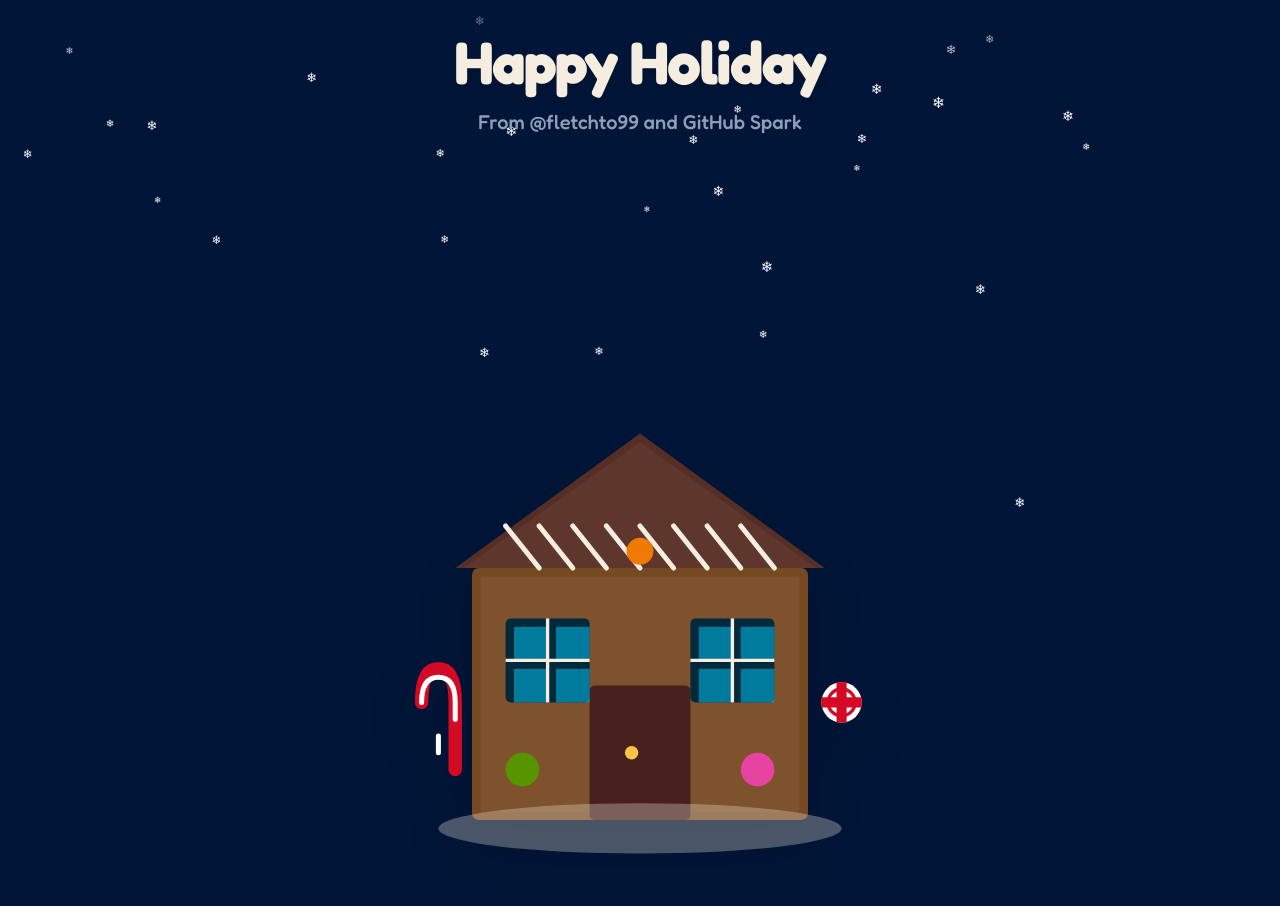
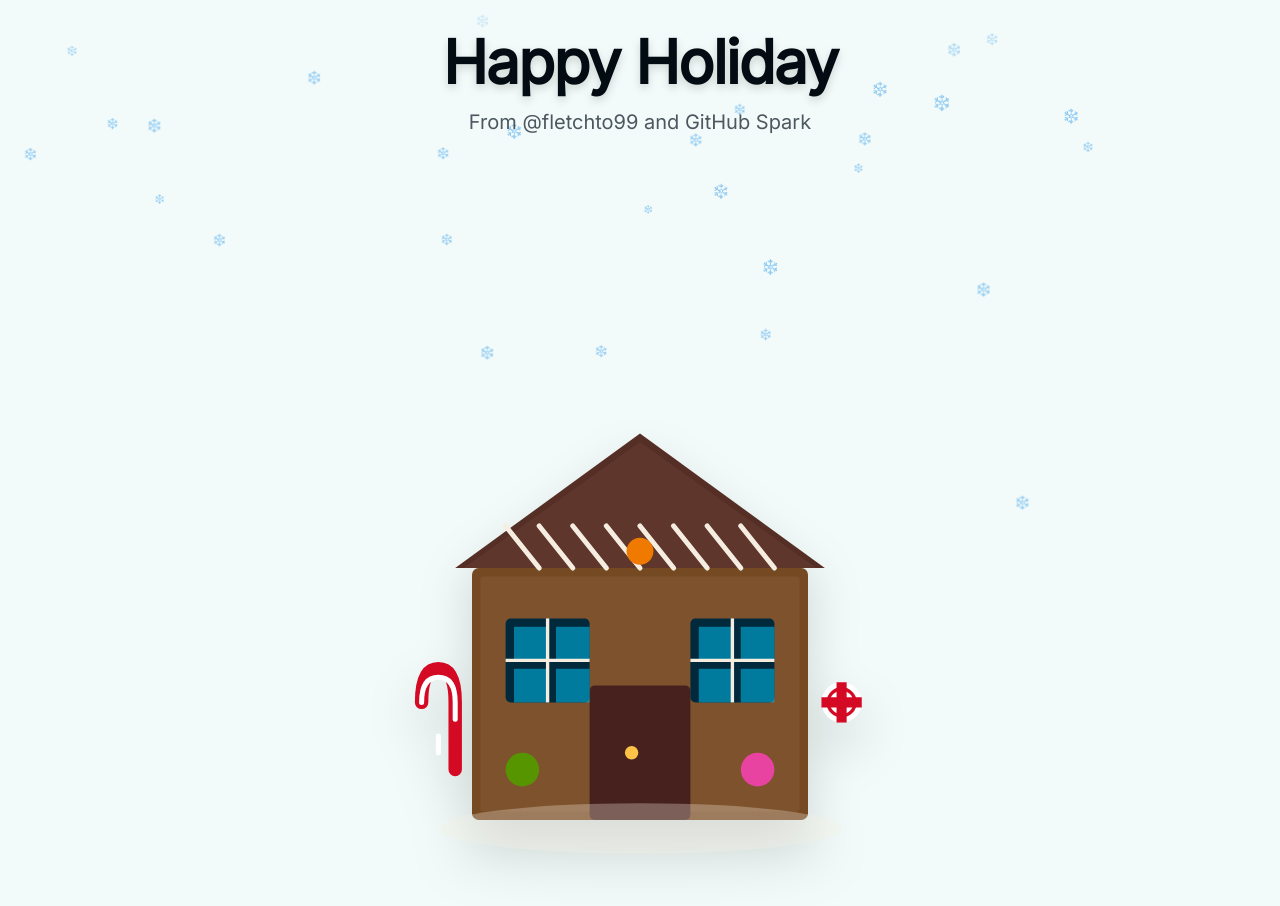
Before and after one commit to fletchto99/gingerbread-house, a React (Vite) app: page / in a window 1280 px wide. Shown: the top 906 px of the page. Built offline with nearby package versions, Linux system fonts and the light colour scheme.

Commit message:
Edited Spark

```diff
--- a/index.html
+++ b/index.html
@@ -7,7 +7,7 @@
     <title>Gingerbread House</title>
     <link rel="preconnect" href="https://fonts.googleapis.com">
     <link rel="preconnect" href="https://fonts.gstatic.com" crossorigin>
-    <link href="https://fonts.googleapis.com/css2?family=Fredoka:wght@400;500;700&family=Covered+By+Your+Grace&display=swap" rel="stylesheet">
+    <link rel="stylesheet" href="https://fonts.googleapis.com/css2?family=Inter&family=Lora&family=JetBrains+Mono&display=swap">
     <link href="/src/main.css" rel="stylesheet" />
 </head>
 
--- a/src/index.css
+++ b/src/index.css
@@ -7,31 +7,53 @@
   }
 
   body {
-    font-family: 'Fredoka', sans-serif;
+    font-family: var(--font-sans), ui-sans-serif, system-ui, -apple-system, BlinkMacSystemFont, 'Segoe UI', Roboto, 'Helvetica Neue', Arial, 'Noto Sans', sans-serif, 'Apple Color Emoji', 'Segoe UI Emoji', 'Segoe UI Symbol', 'Noto Color Emoji';
   }
 }
 
 :root {
-  --background: oklch(0.20 0.08 250);
-  --foreground: oklch(0.95 0.02 85);
-  --card: oklch(0.25 0.06 250);
-  --card-foreground: oklch(0.95 0.02 85);
-  --popover: oklch(0.25 0.06 250);
-  --popover-foreground: oklch(0.95 0.02 85);
-  --primary: oklch(0.45 0.08 60);
-  --primary-foreground: oklch(1 0 0);
-  --secondary: oklch(0.95 0.02 85);
-  --secondary-foreground: oklch(0.25 0.04 55);
-  --muted: oklch(0.30 0.06 250);
-  --muted-foreground: oklch(0.70 0.04 250);
-  --accent: oklch(0.55 0.22 25);
-  --accent-foreground: oklch(1 0 0);
-  --destructive: oklch(0.55 0.22 25);
-  --destructive-foreground: oklch(1 0 0);
-  --border: oklch(0.35 0.06 250);
-  --input: oklch(0.35 0.06 250);
-  --ring: oklch(0.55 0.22 25);
+  --background: oklch(0.98 0.01 180);
+  --foreground: oklch(0.15 0.02 240);
+  --card: oklch(0.99 0.005 180);
+  --card-foreground: oklch(0.15 0.02 240);
+  --popover: oklch(1.00 0 0);
+  --popover-foreground: oklch(0.15 0.02 240);
+  --primary: oklch(0.65 0.20 160);
+  --primary-foreground: oklch(0.98 0.01 180);
+  --secondary: oklch(0.92 0.08 200);
+  --secondary-foreground: oklch(0.20 0.05 240);
+  --muted: oklch(0.94 0.02 180);
+  --muted-foreground: oklch(0.45 0.02 240);
+  --accent: oklch(0.75 0.15 280);
+  --accent-foreground: oklch(0.15 0.02 240);
+  --destructive: oklch(0.65 0.20 25);
+  --destructive-foreground: oklch(0.98 0.01 180);
+  --border: oklch(0.88 0.02 180);
+  --input: oklch(0.88 0.02 180);
+  --ring: oklch(0.65 0.20 160);
   --radius: 0.75rem;
+  --font-sans: Inter;
+  --font-serif: Lora;
+  --font-mono: JetBrains Mono;
+  --chart-1: oklch(0.65 0.20 160);
+  --chart-2: oklch(0.75 0.15 280);
+  --chart-3: oklch(0.55 0.18 120);
+  --chart-4: oklch(0.70 0.12 320);
+  --chart-5: oklch(0.60 0.15 40);
+  --sidebar: oklch(0.96 0.01 180);
+  --sidebar-foreground: oklch(0.15 0.02 240);
+  --sidebar-primary: oklch(0.65 0.20 160);
+  --sidebar-primary-foreground: oklch(0.98 0.01 180);
+  --sidebar-accent: oklch(0.92 0.08 200);
+  --sidebar-accent-foreground: oklch(0.20 0.05 240);
+  --sidebar-border: oklch(0.88 0.02 180);
+  --sidebar-ring: oklch(0.65 0.20 160);
+  --shadow-color: oklch(0.65 0.20 160);
+  --shadow-opacity: 0.15;
+  --shadow-blur: 8px;
+  --shadow-spread: 0px;
+  --shadow-offset-x: 0px;
+  --shadow-offset-y: 4px;
 }
 
 @theme {
```
